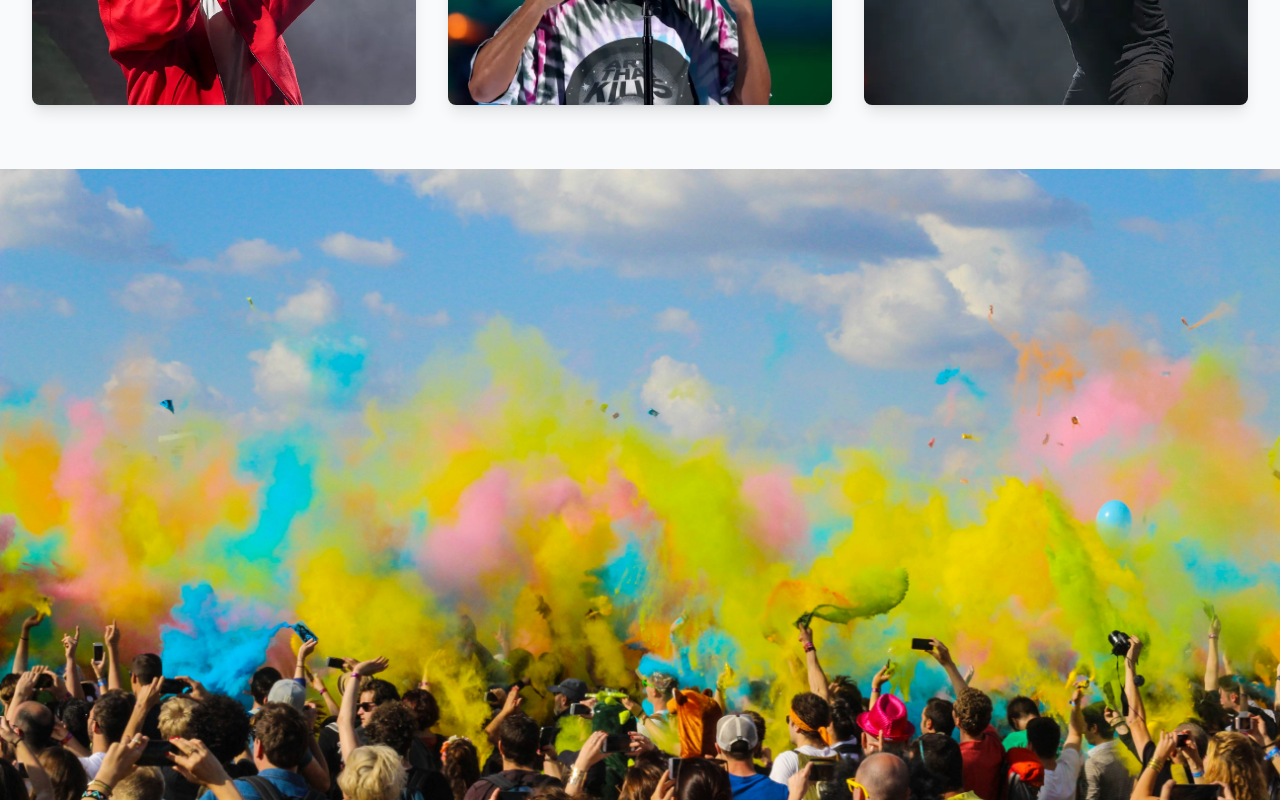
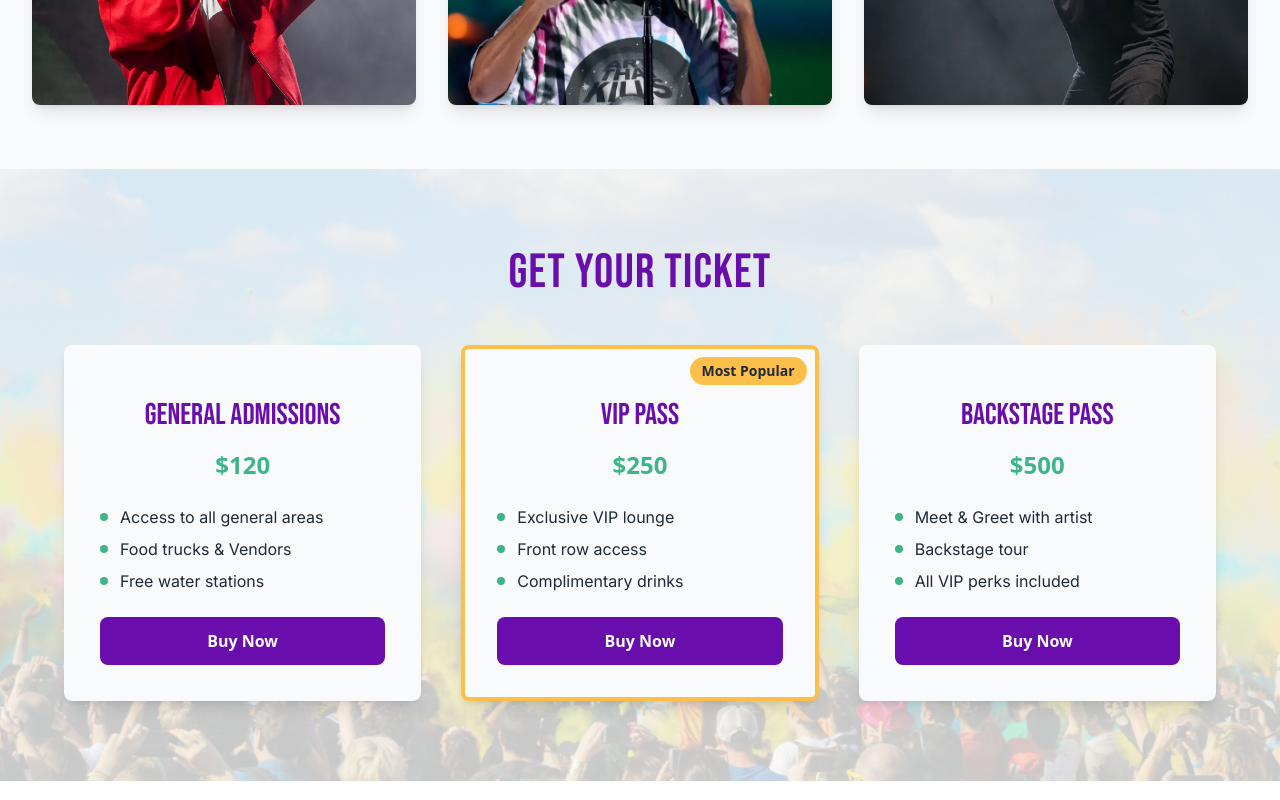
Before and after one commit to Parrasite9/tt-musicFestival, a React (Vite) app: page / in a window 1280 px wide. Shown: the part 1175-1975 px from the top of the page. Built offline with nearby package versions, Linux system fonts and the light colour scheme.

Commit message:
ticket sales completed

```diff
--- a/src/Components/Data/TicketOptions.js
+++ b/src/Components/Data/TicketOptions.js
@@ -1,17 +1,20 @@
 const ticketOptions = [
     {
+        id: 1,
         type: "General Admissions",
         price: "$120",
         perks: ["Access to all general areas", "Food trucks & Vendors", "Free water stations"],
         highlighted: false,
     },
     {
+        id: 2,
         type: "VIP Pass",
         price: "$250",
         perks: ["Exclusive VIP lounge", "Front row access", "Complimentary drinks"],
         highlighted: true,
     },
     {
+        id: 3,
         type: "Backstage Pass",
         price: "$500",
         perks: ["Meet & Greet with artist", "Backstage tour", "All VIP perks included"],
--- a/src/Components/Tickets.jsx
+++ b/src/Components/Tickets.jsx
@@ -4,8 +4,44 @@ import ticketBG from '/images/ticketBg.jpg'
 
 function Tickets() {
   return (
-    <section>
-      <img src={ticketBG} alt="Festival crowd background" />
+    <section className='relative py-20 px-8 bg-myLight'>
+        {/* BACKGROUND IMAGE  */}
+      <img
+        src={ticketBG}
+        alt="Festival crowd background"
+        className='absolute inset-0 w-full h-full object-cover opacity-20'
+      />
+
+      {/* OVERLAY  */}
+      <div className='absolute inset-0 bg-mydark opacity-30'></div>
+
+      {/* CONTENT  */}
+      <div className='relative z-10 max-w-6xl mx-auto'>
+        <h2 className='text-5xl font-headline text-center text-myPurple mb-12 tracking-wide'>Get Your Ticket</h2>
+        <div className='grid grid-cols-3 gap-10'>
+            {ticketOptions.map((ticket, id) => (
+                <div key={id} className={`relative bg-myLight p-8 rounded-lg shadow-lg transform transition-transform duration-300 hover:scale-105 border-4 ${
+                    ticket.highlighted ? 'border-myGold' : 'border-transparent'
+                }`}>
+                    {ticket.highlighted && (
+                        <span className='absolute top-2 right-2 bg-myGold text-myDark font-semibold px-3 py-1 rounded-full text-sm'>Most Popular</span>
+                    )}
+                    <h3 className='text-3xl font-headline text-center text-myPurple my-4'>{ticket.type}</h3>
+                    <p className='text-center text-myGreen font-bold text-2xl mb-6'>{ticket.price}</p>
+                    <ul className='space-y-2 mb-6'>
+                        {ticket.perks.map((perk, id) => (
+                            <li key={id} className='flex items-center'>
+                                <span className='w-2 h-2 bg-myGreen rounded-full mr-3'></span>
+                                <p className='font-body text-myDark'>{perk}</p>
+                            </li>
+                        ))}
+                    </ul>
+                    <button className='w-full bg-myPurple text-myLight py-3 rounded-lg font-semibold hover:text-myDark transition-colors duration-200'>Buy Now</button>
+                </div>
+
+            ))}
+        </div>
+      </div>
     </section>
   )
 }
```
